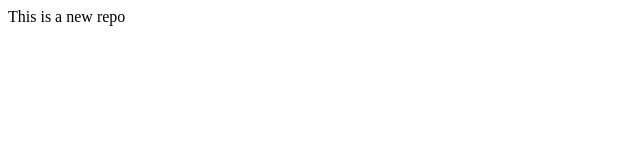
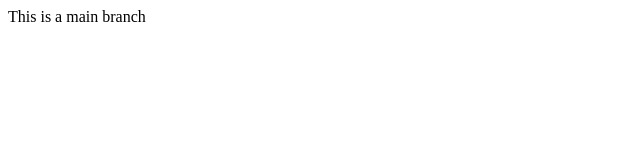
Before and after one commit to rutuj4/localrepo, a plain HTML site: page index.html in a window 1280 px wide. Shown: the full height of the page, 0-640 px from the left. Drawn offline with Linux system fonts and the light colour scheme.

Commit message:
Added new feature

```diff
--- a/index.html
+++ b/index.html
@@ -1 +1 @@
-<p>This is a new repo</p>
+<p>This is a main branch</p>
```
